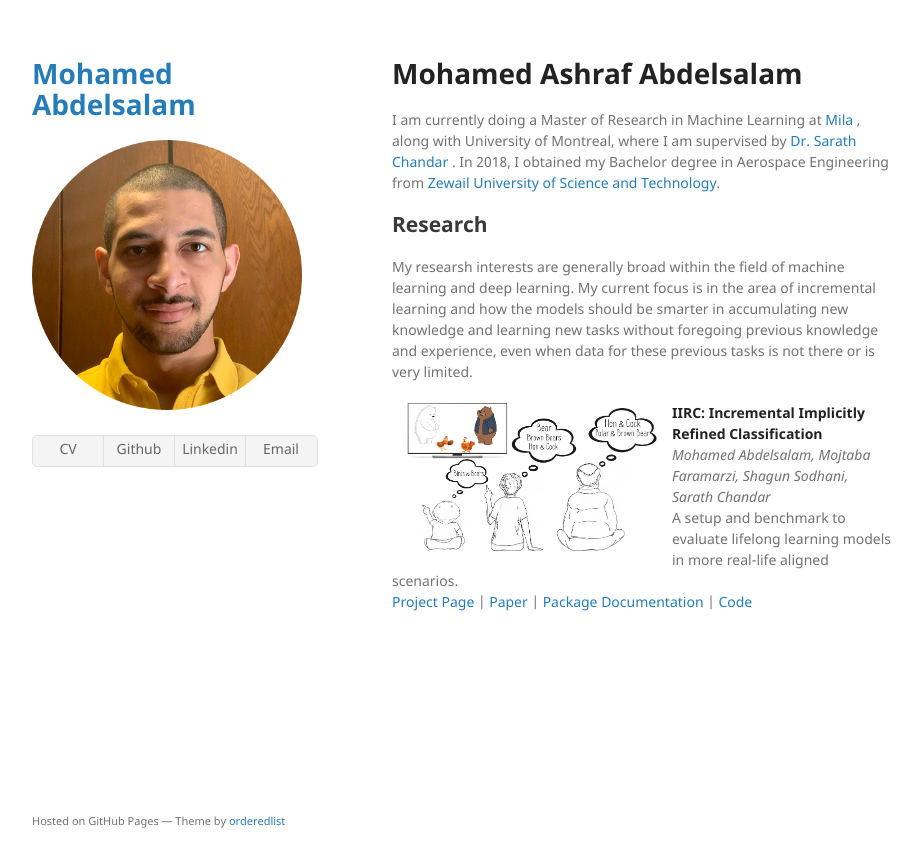
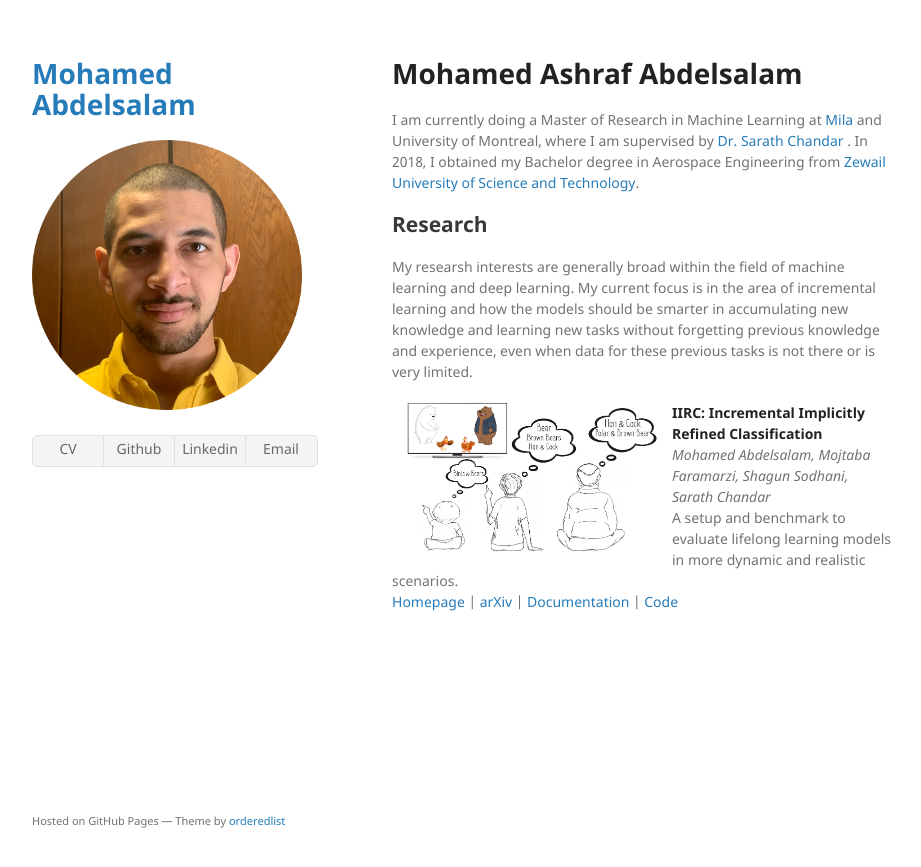
Before and after one commit to MohamedAbdelsalam9/mohamedabdelsalam9.github.io, a Jekyll site: the page built from index.md, in a window 1280 px wide. Shown: the top 867 px of the page, without its empty margins (178-1099 px from the left). Built offline with Jekyll 4.4.1, drawn with Linux system fonts in a browser that asks for light colours; the repository's description, which GitHub fills in, is left out; our own code applies the rules of GitHub Pages for plain Markdown files.

Commit message:
Update index.md

```diff
--- a/index.md
+++ b/index.md
@@ -5,16 +5,16 @@ layout: default
 # Mohamed Ashraf Abdelsalam
 
 I am currently doing a Master of Research in Machine Learning at
-<a href="mila.quebec/en/"> Mila </a>, along with University of Montreal, where I am supervised by <a href="http://sarathchandar.in/">Dr. Sarath Chandar </a>. In 2018, I obtained my Bachelor degree in Aerospace Engineering from <a href="https://zewailcity.edu.eg/">Zewail University of Science and Technology</a>.
+<a href="mila.quebec/en/"> Mila </a> and University of Montreal, where I am supervised by <a href="http://sarathchandar.in/">Dr. Sarath Chandar </a>. In 2018, I obtained my Bachelor degree in Aerospace Engineering from <a href="https://zewailcity.edu.eg/">Zewail University of Science and Technology</a>.
 
 ## Research
-My researsh interests are generally broad within the field of machine learning and deep learning. My current focus is in the area of incremental learning and how the models should be smarter in accumulating new knowledge and learning new tasks without foregoing previous knowledge and experience, even when data for these previous tasks is not there or is very limited.
+My researsh interests are generally broad within the field of machine learning and deep learning. My current focus is in the area of incremental learning and how the models should be smarter in accumulating new knowledge and learning new tasks without forgetting previous knowledge and experience, even when data for these previous tasks is not there or is very limited.
 
 
 <img src="./images/summary.png" alt="" width="250" height="150" id="ri"/> [**IIRC: Incremental Implicitly Refined Classification**](https://chandar-lab.github.io/IIRC/)
 <br />
 *Mohamed Abdelsalam, Mojtaba Faramarzi, Shagun Sodhani, Sarath Chandar*
 <br />
-A setup and benchmark to evaluate lifelong learning models in more real-life aligned scenarios.
+A setup and benchmark to evaluate lifelong learning models in more dynamic and realistic scenarios.
 <br />
-[Project Page](https://chandar-lab.github.io/IIRC/) | [Paper](https://arxiv.org/abs/2012.12477) | [Package Documentation](https://iirc.readthedocs.io/en/latest/) | [Code](https://github.com/chandar-lab/IIRC/)
+[Homepage](https://chandar-lab.github.io/IIRC/) | [arXiv](https://arxiv.org/abs/2012.12477) | [Documentation](https://iirc.readthedocs.io/en/latest/) | [Code](https://github.com/chandar-lab/IIRC/)
```
